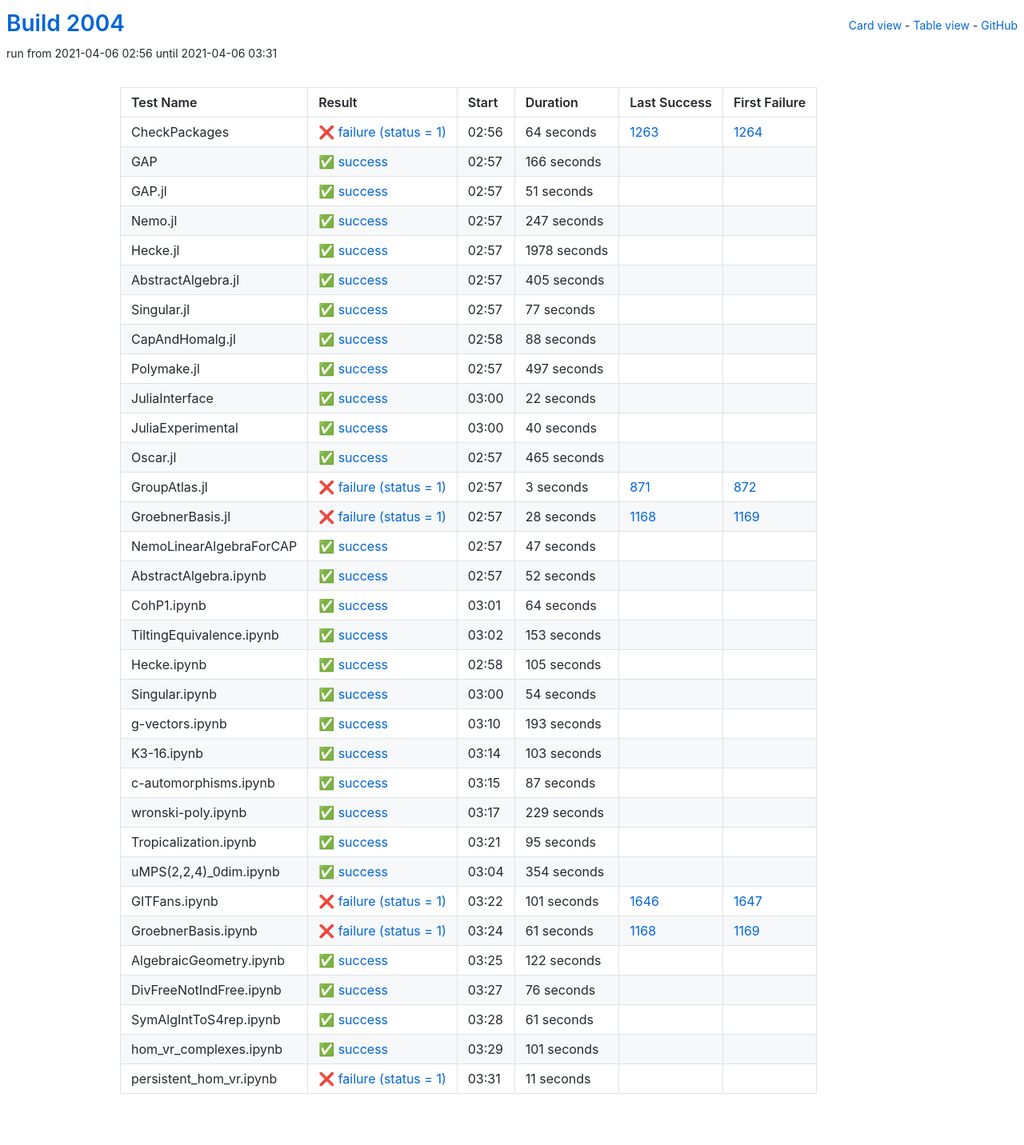
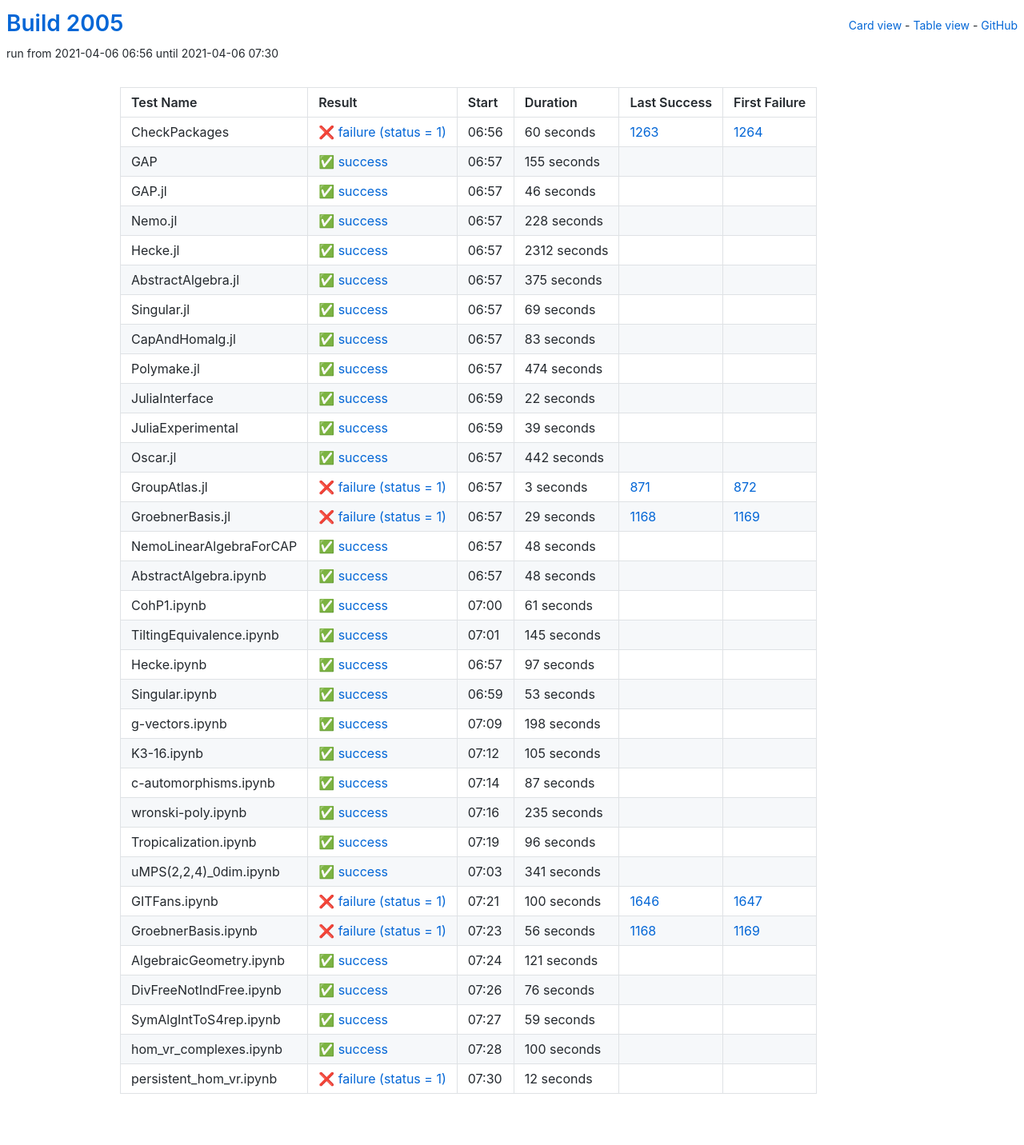
Before and after one commit to oscar-system/oscar-ci-status-stable, a Jekyll site: the page built from table.html, in a window 1280 px wide. Shown: the whole page at 80% size. Built offline with Jekyll 4.4.1, drawn with Linux system fonts in a browser that asks for light colours.

Commit message:
Build #2005

```diff
--- a/_data/ci.yml
+++ b/_data/ci.yml
@@ -1,6 +1,6 @@
 ---
-build: 2004
-build_url: https://oscarci.mathematik.uni-kl.de/job/oscar-stable/2004/
+build: 2005
+build_url: https://oscarci.mathematik.uni-kl.de/job/oscar-stable/2005/
 job: oscar-stable
 organization: oscar-system
 repo: oscar-ci-status-stable
@@ -8,116 +8,116 @@ repourl: https://github.com/oscar-system/oscar-ci-status-stable
 tests:
 - name: CheckPackages
   id: checkpackages
-  log: https://oscarci.mathematik.uni-kl.de/job/oscar-stable/2004/artifact/logs/build-2004/CheckPackages.log
-  start: 2021-04-06 02:56
+  log: https://oscarci.mathematik.uni-kl.de/job/oscar-stable/2005/artifact/logs/build-2005/CheckPackages.log
+  start: 2021-04-06 06:56
   success: false
   exitcode: 1
   status: failure
-  duration: 64
+  duration: 60
   last_success: 1263
   last_success_url: https://oscarci.mathematik.uni-kl.de/job/oscar-stable/1263/
   first_failure: 1264
   first_failure_url: https://oscarci.mathematik.uni-kl.de/job/oscar-stable/1264/
 - name: GAP
   id: gap
-  log: https://oscarci.mathematik.uni-kl.de/job/oscar-stable/2004/artifact/logs/build-2004/GAP.log
-  start: 2021-04-06 02:57
+  log: https://oscarci.mathematik.uni-kl.de/job/oscar-stable/2005/artifact/logs/build-2005/GAP.log
+  start: 2021-04-06 06:57
   success: true
   exitcode: 0
   status: success
-  duration: 166
+  duration: 155
   last_success: false
   last_success_url:
   first_failure: false
   first_failure_url:
 - name: GAP.jl
   id: gap-jl
-  log: https://oscarci.mathematik.uni-kl.de/job/oscar-stable/2004/artifact/logs/build-2004/GAP.jl.log
-  start: 2021-04-06 02:57
+  log: https://oscarci.mathematik.uni-kl.de/job/oscar-stable/2005/artifact/logs/build-2005/GAP.jl.log
+  start: 2021-04-06 06:57
   success: true
   exitcode: 0
   status: success
-  duration: 51
+  duration: 46
   last_success: false
   last_success_url:
   first_failure: false
   first_failure_url:
 - name: Nemo.jl
   id: nemo-jl
-  log: https://oscarci.mathematik.uni-kl.de/job/oscar-stable/2004/artifact/logs/build-2004/Nemo.jl.log
-  start: 2021-04-06 02:57
+  log: https://oscarci.mathematik.uni-kl.de/job/oscar-stable/2005/artifact/logs/build-2005/Nemo.jl.log
+  start: 2021-04-06 06:57
   success: true
   exitcode: 0
   status: success
-  duration: 247
+  duration: 228
   last_success: false
   last_success_url:
   first_failure: false
   first_failure_url:
 - name: Hecke.jl
   id: hecke-jl
-  log: https://oscarci.mathematik.uni-kl.de/job/oscar-stable/2004/artifact/logs/build-2004/Hecke.jl.log
-  start: 2021-04-06 02:57
+  log: https://oscarci.mathematik.uni-kl.de/job/oscar-stable/2005/artifact/logs/build-2005/Hecke.jl.log
+  start: 2021-04-06 06:57
   success: true
   exitcode: 0
   status: success
-  duration: 1978
+  duration: 2312
   last_success: false
   last_success_url:
   first_failure: false
   first_failure_url:
 - name: AbstractAlgebra.jl
   id: abstractalgebra-jl
-  log: https://oscarci.mathematik.uni-kl.de/job/oscar-stable/2004/artifact/logs/build-2004/AbstractAlgebra.jl.log
-  start: 2021-04-06 02:57
+  log: https://oscarci.mathematik.uni-kl.de/job/oscar-stable/2005/artifact/logs/build-2005/AbstractAlgebra.jl.log
+  start: 2021-04-06 06:57
   success: true
   exitcode: 0
   status: success
-  duration: 405
+  duration: 375
   last_success: false
   last_success_url:
   first_failure: false
   first_failure_url:
 - name: Singular.jl
   id: singular-jl
-  log: https://oscarci.mathematik.uni-kl.de/job/oscar-stable/2004/artifact/logs/build-2004/Singular.jl.log
-  start: 2021-04-06 02:57
+  log: https://oscarci.mathematik.uni-kl.de/job/oscar-stable/2005/artifact/logs/build-2005/Singular.jl.log
+  start: 2021-04-06 06:57
   success: true
   exitcode: 0
   status: success
-  duration: 77
+  duration: 69
   last_success: false
   last_success_url:
   first_failure: false
   first_failure_url:
 - name: CapAndHomalg.jl
   id: capandhomalg-jl
-  log: https://oscarci.mathematik.uni-kl.de/job/oscar-stable/2004/artifact/logs/build-2004/CapAndHomalg.jl.log
-  start: 2021-04-06 02:58
+  log: https://oscarci.mathematik.uni-kl.de/job/oscar-stable/2005/artifact/logs/build-2005/CapAndHomalg.jl.log
+  start: 2021-04-06 06:57
   success: true
   exitcode: 0
   status: success
-  duration: 88
+  duration: 83
   last_success: false
   last_success_url:
   first_failure: false
   first_failure_url:
 - name: Polymake.jl
   id: polymake-jl
-  log: https://oscarci.mathematik.uni-kl.de/job/oscar-stable/2004/artifact/logs/build-2004/Polymake.jl.log
-  start: 2021-04-06 02:57
+  log: https://oscarci.mathematik.uni-kl.de/job/oscar-stable/2005/artifact/logs/build-2005/Polymake.jl.log
+  start: 2021-04-06 06:57
   success: true
   exitcode: 0
   status: success
-  duration: 497
+  duration: 474
   last_success: false
   last_success_url:
   first_failure: false
   first_failure_url:
 - name: JuliaInterface
   id: juliainterface
-  log: https://oscarci.mathematik.uni-kl.de/job/oscar-stable/2004/artifact/logs/build-2004/JuliaInterface.log
-  start: 2021-04-06 03:00
+  log: https://oscarci.mathematik.uni-kl.de/job/oscar-stable/2005/artifact/logs/build-2005/JuliaInterface.log
+  start: 2021-04-06 06:59
   success: true
   exitcode: 0
   status: success
@@ -128,32 +128,32 @@ tests:
   first_failure_url:
 - name: JuliaExperimental
   id: juliaexperimental
-  log: https://oscarci.mathematik.uni-kl.de/job/oscar-stable/2004/artifact/logs/build-2004/JuliaExperimental.log
-  start: 2021-04-06 03:00
+  log: https://oscarci.mathematik.uni-kl.de/job/oscar-stable/2005/artifact/logs/build-2005/JuliaExperimental.log
+  start: 2021-04-06 06:59
   success: true
   exitcode: 0
   status: success
-  duration: 40
+  duration: 39
   last_success: false
   last_success_url:
   first_failure: false
   first_failure_url:
 - name: Oscar.jl
   id: oscar-jl
-  log: https://oscarci.mathematik.uni-kl.de/job/oscar-stable/2004/artifact/logs/build-2004/Oscar.jl.log
-  start: 2021-04-06 02:57
+  log: https://oscarci.mathematik.uni-kl.de/job/oscar-stable/2005/artifact/logs/build-2005/Oscar.jl.log
+  start: 2021-04-06 06:57
   success: true
   exitcode: 0
   status: success
-  duration: 465
+  duration: 442
   last_success: false
   last_success_url:
   first_failure: false
   first_failure_url:
 - name: GroupAtlas.jl
   id: groupatlas-jl
-  log: https://oscarci.mathematik.uni-kl.de/job/oscar-stable/2004/artifact/logs/build-2004/GroupAtlas.jl.log
-  start: 2021-04-06 02:57
+  log: https://oscarci.mathematik.uni-kl.de/job/oscar-stable/2005/artifact/logs/build-2005/GroupAtlas.jl.log
+  start: 2021-04-06 06:57
   success: false
   exitcode: 1
   status: failure
@@ -164,68 +164,104 @@ tests:
   first_failure_url: https://oscarci.mathematik.uni-kl.de/job/oscar-stable/872/
 - name: GroebnerBasis.jl
   id: groebnerbasis-jl
-  log: https://oscarci.mathematik.uni-kl.de/job/oscar-stable/2004/artifact/logs/build-2004/GroebnerBasis.jl.log
-  start: 2021-04-06 02:57
+  log: https://oscarci.mathematik.uni-kl.de/job/oscar-stable/2005/artifact/logs/build-2005/GroebnerBasis.jl.log
+  start: 2021-04-06 06:57
   success: false
   exitcode: 1
   status: failure
-  duration: 28
+  duration: 29
   last_success: 1168
   last_success_url: https://oscarci.mathematik.uni-kl.de/job/oscar-stable/1168/
   first_failure: 1169
   first_failure_url: https://oscarci.mathematik.uni-kl.de/job/oscar-stable/1169/
 - name: NemoLinearAlgebraForCAP
   id: nemolinearalgebraforcap
-  log: https://oscarci.mathematik.uni-kl.de/job/oscar-stable/2004/artifact/logs/build-2004/NemoLinearAlgebraForCAP.log
-  start: 2021-04-06 02:57
+  log: https://oscarci.mathematik.uni-kl.de/job/oscar-stable/2005/artifact/logs/build-2005/NemoLinearAlgebraForCAP.log
+  start: 2021-04-06 06:57
   success: true
   exitcode: 0
   status: success
-  duration: 47
+  duration: 48
   last_success: false
   last_success_url:
   first_failure: false
   first_failure_url:
 - name: AbstractAlgebra.ipynb
   id: abstractalgebra-ipynb
-  log: https://oscarci.mathematik.uni-kl.de/job/oscar-stable/2004/artifact/logs/build-2004/AbstractAlgebra.ipynb.log
-  start: 2021-04-06 02:57
+  log: https://oscarci.mathematik.uni-kl.de/job/oscar-stable/2005/artifact/logs/build-2005/AbstractAlgebra.ipynb.log
+  start: 2021-04-06 06:57
   success: true
   exitcode: 0
   status: success
-  duration: 52
+  duration: 48
   last_success: false
   last_success_url:
   first_failure: false
   first_failure_url:
 - name: CohP1.ipynb
   id: cohp1-ipynb
-  log: https://oscarci.mathematik.uni-kl.de/job/oscar-stable/2004/artifact/logs/build-2004/CohP1.ipynb.log
-  start: 2021-04-06 03:01
+  log: https://oscarci.mathematik.uni-kl.de/job/oscar-stable/2005/artifact/logs/build-2005/CohP1.ipynb.log
+  start: 2021-04-06 07:00
   success: true
   exitcode: 0
   status: success
-  duration: 64
+  duration: 61
   last_success: false
   last_success_url:
   first_failure: false
   first_failure_url:
 - name: TiltingEquivalence.ipynb
   id: tiltingequivalence-ipynb
-  log: https://oscarci.mathematik.uni-kl.de/job/oscar-stable/2004/artifact/logs/build-2004/TiltingEquivalence.ipynb.log
-  start: 2021-04-06 03:02
+  log: https://oscarci.mathematik.uni-kl.de/job/oscar-stable/2005/artifact/logs/build-2005/TiltingEquivalence.ipynb.log
+  start: 2021-04-06 07:01
   success: true
   exitcode: 0
   status: success
-  duration: 153
+  duration: 145
   last_success: false
   last_success_url:
   first_failure: false
   first_failure_url:
 - name: Hecke.ipynb
   id: hecke-ipynb
-  log: https://oscarci.mathematik.uni-kl.de/job/oscar-stable/2004/artifact/logs/build-2004/Hecke.ipynb.log
-  start: 2021-04-06 02:58
+  log: https://oscarci.mathematik.uni-kl.de/job/oscar-stable/2005/artifact/logs/build-2005/Hecke.ipynb.log
+  start: 2021-04-06 06:57
+  success: true
+  exitcode: 0
+  status: success
+  duration: 97
+  last_success: false
+  last_success_url:
+  first_failure: false
+  first_failure_url:
+- name: Singular.ipynb
+  id: singular-ipynb
+  log: https://oscarci.mathematik.uni-kl.de/job/oscar-stable/2005/artifact/logs/build-2005/Singular.ipynb.log
+  start: 2021-04-06 06:59
+  success: true
+  exitcode: 0
+  status: success
+  duration: 53
+  last_success: false
+  last_success_url:
+  first_failure: false
+  first_failure_url:
+- name: g-vectors.ipynb
+  id: g-vectors-ipynb
+  log: https://oscarci.mathematik.uni-kl.de/job/oscar-stable/2005/artifact/logs/build-2005/g-vectors.ipynb.log
+  start: 2021-04-06 07:09
+  success: true
+  exitcode: 0
+  status: success
+  duration: 198
+  last_success: false
+  last_success_url:
+  first_failure: false
+  first_failure_url:
+- name: K3-16.ipynb
+  id: k3-16-ipynb
+  log: https://oscarci.mathematik.uni-kl.de/job/oscar-stable/2005/artifact/logs/build-2005/K3-16.ipynb.log
+  start: 2021-04-06 07:12
   success: true
   exitcode: 0
   status: success
@@ -234,46 +270,10 @@ tests:
   last_success_url:
   first_failure: false
   first_failure_url:
-- name: Singular.ipynb
-  id: singular-ipynb
-  log: https://oscarci.mathematik.uni-kl.de/job/oscar-stable/2004/artifact/logs/build-2004/Singular.ipynb.log
-  start: 2021-04-06 03:00
-  success: true
-  exitcode: 0
-  status: success
-  duration: 54
-  last_success: false
-  last_success_url:
-  first_failure: false
-  first_failure_url:
-- name: g-vectors.ipynb
-  id: g-vectors-ipynb
-  log: https://oscarci.mathematik.uni-kl.de/job/oscar-stable/2004/artifact/logs/build-2004/g-vectors.ipynb.log
-  start: 2021-04-06 03:10
-  success: true
-  exitcode: 0
-  status: success
-  duration: 193
-  last_success: false
-  last_success_url:
-  first_failure: false
-  first_failure_url:
-- name: K3-16.ipynb
-  id: k3-16-ipynb
-  log: https://oscarci.mathematik.uni-kl.de/job/oscar-stable/2004/artifact/logs/build-2004/K3-16.ipynb.log
-  start: 2021-04-06 03:14
-  success: true
-  exitcode: 0
-  status: success
-  duration: 103
-  last_success: false
-  last_success_url:
-  first_failure: false
-  first_failure_url:
 - name: c-automorphisms.ipynb
   id: c-automorphisms-ipynb
-  log: https://oscarci.mathematik.uni-kl.de/job/oscar-stable/2004/artifact/logs/build-2004/c-automorphisms.ipynb.log
-  start: 2021-04-06 03:15
+  log: https://oscarci.mathematik.uni-kl.de/job/oscar-stable/2005/artifact/logs/build-2005/c-automorphisms.ipynb.log
+  start: 2021-04-06 07:14
   success: true
   exitcode: 0
   status: success
@@ -284,80 +284,80 @@ tests:
   first_failure_url:
 - name: wronski-poly.ipynb
   id: wronski-poly-ipynb
-  log: https://oscarci.mathematik.uni-kl.de/job/oscar-stable/2004/artifact/logs/build-2004/wronski-poly.ipynb.log
-  start: 2021-04-06 03:17
+  log: https://oscarci.mathematik.uni-kl.de/job/oscar-stable/2005/artifact/logs/build-2005/wronski-poly.ipynb.log
+  start: 2021-04-06 07:16
   success: true
   exitcode: 0
   status: success
-  duration: 229
+  duration: 235
   last_success: false
   last_success_url:
   first_failure: false
   first_failure_url:
 - name: Tropicalization.ipynb
   id: tropicalization-ipynb
-  log: https://oscarci.mathematik.uni-kl.de/job/oscar-stable/2004/artifact/logs/build-2004/Tropicalization.ipynb.log
-  start: 2021-04-06 03:21
+  log: https://oscarci.mathematik.uni-kl.de/job/oscar-stable/2005/artifact/logs/build-2005/Tropicalization.ipynb.log
+  start: 2021-04-06 07:19
   success: true
   exitcode: 0
   status: success
-  duration: 95
+  duration: 96
   last_success: false
   last_success_url:
   first_failure: false
   first_failure_url:
 - name: uMPS(2,2,4)_0dim.ipynb
   id: umps-2-2-4-0dim-ipynb
-  log: https://oscarci.mathematik.uni-kl.de/job/oscar-stable/2004/artifact/logs/build-2004/uMPS-2-2-4-_0dim.ipynb.log
-  start: 2021-04-06 03:04
+  log: https://oscarci.mathematik.uni-kl.de/job/oscar-stable/2005/artifact/logs/build-2005/uMPS-2-2-4-_0dim.ipynb.log
+  start: 2021-04-06 07:03
   success: true
   exitcode: 0
   status: success
-  duration: 354
+  duration: 341
   last_success: false
   last_success_url:
   first_failure: false
   first_failure_url:
 - name: GITFans.ipynb
   id: gitfans-ipynb
-  log: https://oscarci.mathematik.uni-kl.de/job/oscar-stable/2004/artifact/logs/build-2004/GITFans.ipynb.log
-  start: 2021-04-06 03:22
+  log: https://oscarci.mathematik.uni-kl.de/job/oscar-stable/2005/artifact/logs/build-2005/GITFans.ipynb.log
+  start: 2021-04-06 07:21
   success: false
   exitcode: 1
   status: failure
-  duration: 101
+  duration: 100
   last_success: 1646
   last_success_url: https://oscarci.mathematik.uni-kl.de/job/oscar-stable/1646/
   first_failure: 1647
   first_failure_url: https://oscarci.mathematik.uni-kl.de/job/oscar-stable/1647/
 - name: GroebnerBasis.ipynb
   id: groebnerbasis-ipynb
-  log: https://oscarci.mathematik.uni-kl.de/job/oscar-stable/2004/artifact/logs/build-2004/GroebnerBasis.ipynb.log
-  start: 2021-04-06 03:24
+  log: https://oscarci.mathematik.uni-kl.de/job/oscar-stable/2005/artifact/logs/build-2005/GroebnerBasis.ipynb.log
+  start: 2021-04-06 07:23
   success: false
   exitcode: 1
   status: failure
-  duration: 61
+  duration: 56
   last_success: 1168
   last_success_url: https://oscarci.mathematik.uni-kl.de/job/oscar-stable/1168/
   first_failure: 1169
   first_failure_url: https://oscarci.mathematik.uni-kl.de/job/oscar-stable/1169/
 - name: AlgebraicGeometry.ipynb
   id: algebraicgeometry-ipynb
-  log: https://oscarci.mathematik.uni-kl.de/job/oscar-stable/2004/artifact/logs/build-2004/AlgebraicGeometry.ipynb.log
-  start: 2021-04-06 03:25
+  log: https://oscarci.mathematik.uni-kl.de/job/oscar-stable/2005/artifact/logs/build-2005/AlgebraicGeometry.ipynb.log
+  start: 2021-04-06 07:24
   success: true
   exitcode: 0
   status: success
-  duration: 122
+  duration: 121
   last_success: false
   last_success_url:
   first_failure: false
   first_failure_url:
 - name: DivFreeNotIndFree.ipynb
   id: divfreenotindfree-ipynb
-  log: https://oscarci.mathematik.uni-kl.de/job/oscar-stable/2004/artifact/logs/build-2004/DivFreeNotIndFree.ipynb.log
-  start: 2021-04-06 03:27
+  log: https://oscarci.mathematik.uni-kl.de/job/oscar-stable/2005/artifact/logs/build-2005/DivFreeNotIndFree.ipynb.log
+  start: 2021-04-06 07:26
   success: true
   exitcode: 0
   status: success
@@ -368,36 +368,36 @@ tests:
   first_failure_url:
 - name: SymAlgIntToS4rep.ipynb
   id: symalginttos4rep-ipynb
-  log: https://oscarci.mathematik.uni-kl.de/job/oscar-stable/2004/artifact/logs/build-2004/SymAlgIntToS4rep.ipynb.log
-  start: 2021-04-06 03:28
+  log: https://oscarci.mathematik.uni-kl.de/job/oscar-stable/2005/artifact/logs/build-2005/SymAlgIntToS4rep.ipynb.log
+  start: 2021-04-06 07:27
   success: true
   exitcode: 0
   status: success
-  duration: 61
+  duration: 59
   last_success: false
   last_success_url:
   first_failure: false
   first_failure_url:
 - name: hom_vr_complexes.ipynb
   id: hom-vr-complexes-ipynb
-  log: https://oscarci.mathematik.uni-kl.de/job/oscar-stable/2004/artifact/logs/build-2004/hom_vr_complexes.ipynb.log
-  start: 2021-04-06 03:29
+  log: https://oscarci.mathematik.uni-kl.de/job/oscar-stable/2005/artifact/logs/build-2005/hom_vr_complexes.ipynb.log
+  start: 2021-04-06 07:28
   success: true
   exitcode: 0
   status: success
-  duration: 101
+  duration: 100
   last_success: false
   last_success_url:
   first_failure: false
   first_failure_url:
 - name: persistent_hom_vr.ipynb
   id: persistent-hom-vr-ipynb
-  log: https://oscarci.mathematik.uni-kl.de/job/oscar-stable/2004/artifact/logs/build-2004/persistent_hom_vr.ipynb.log
-  start: 2021-04-06 03:31
+  log: https://oscarci.mathematik.uni-kl.de/job/oscar-stable/2005/artifact/logs/build-2005/persistent_hom_vr.ipynb.log
+  start: 2021-04-06 07:30
   success: false
   exitcode: 1
   status: failure
-  duration: 11
+  duration: 12
   last_success: false
   last_success_url:
   first_failure: false
```
Also changed, not shown: README.md.
